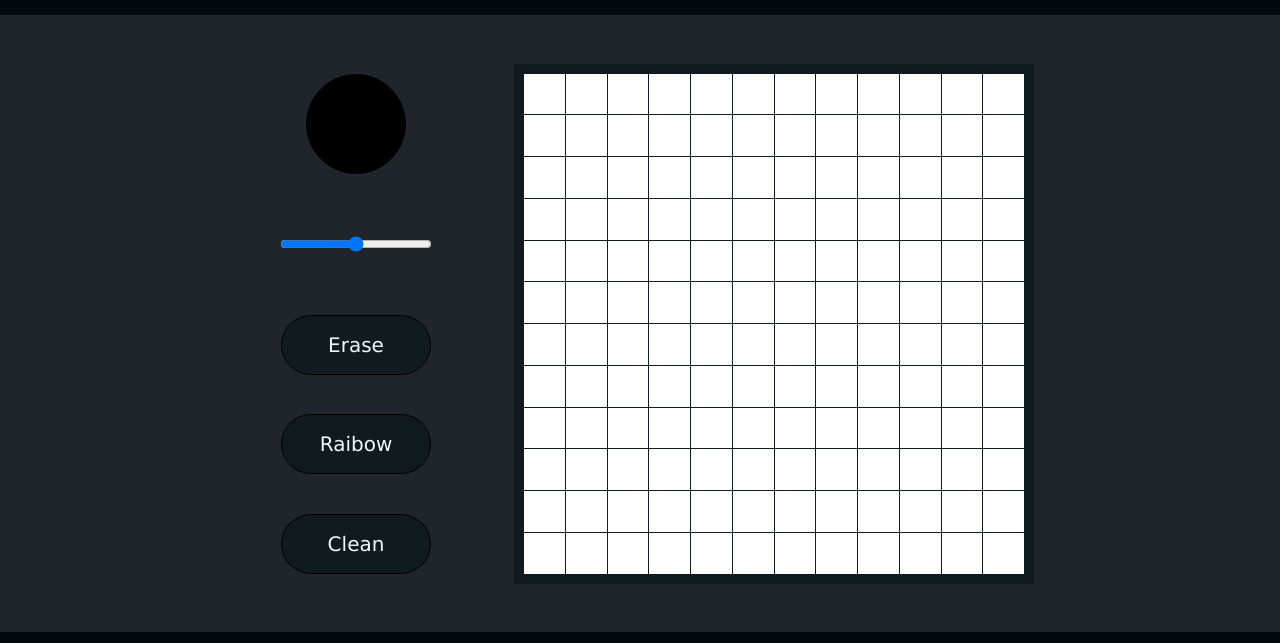
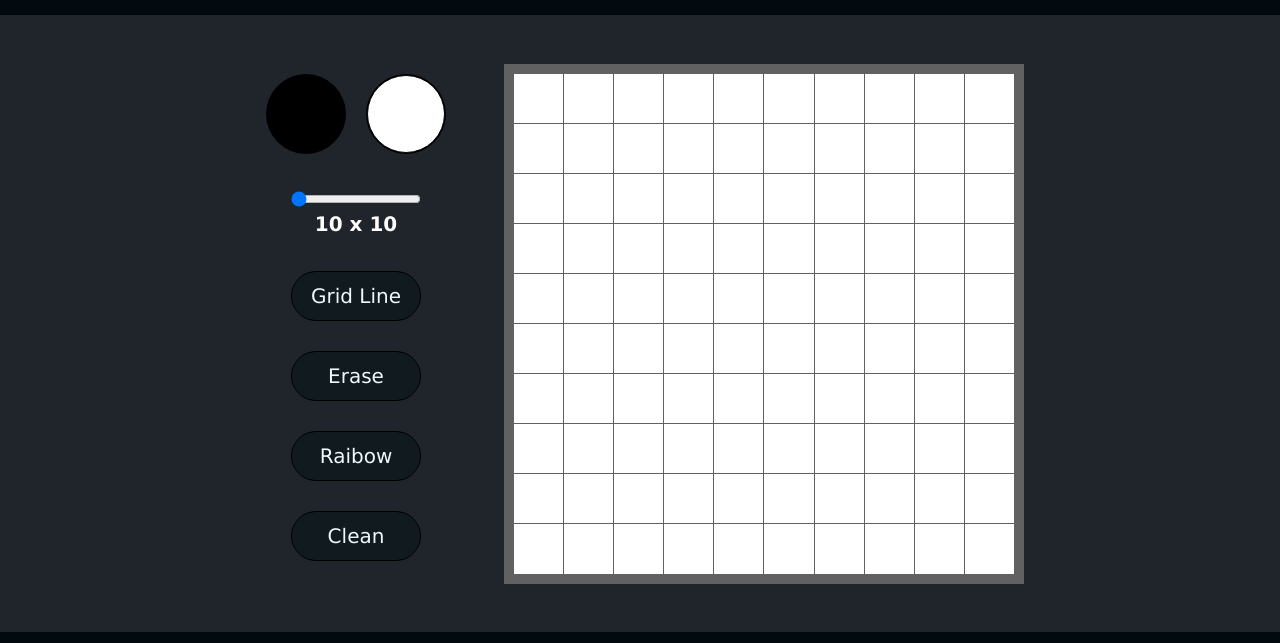
Before and after one commit to renzalhades/etch_a_sketch, a plain HTML site: page index.html in a window 1280 px wide. Shown: the part 68-711 px from the top of the page. Drawn offline with Linux system fonts and the light colour scheme.

Commit message:
Implemented realtime change of grid color and size when values are adjusted.

```diff
--- a/index.html
+++ b/index.html
@@ -9,7 +9,7 @@
     <title>Etch A Sketch</title>
 </head>
 
-<body id="body-content">
+<body>
 
     <header id="header-content">
         <h1>ETCH A SKETCH</h1>
@@ -18,11 +18,25 @@
     <main id="main-content">
 
         <div class="settings">
-            <input class = "color-picker" type="color" >
-            <input class = "grid-size-setting" type="range">
-            <button class="eraser-setting">Erase</button>
-            <button class="rainbow-setting">Raibow</button>
-            <button class="clean-setting">Clean</button >
+            <div class="color-picker">
+                <input class = "brush" type="color" value="#000000" >
+                <input class = "pad" type="color" value="#ffffff">
+            </div>
+
+            <div class="grid-setting">
+                <input class = "grid-size-setting" type="range"  min="10" max="100" value="5">
+                <div class="grid-size-value"> </div>
+            </div>
+
+            <div class="btn-setting">
+                <button class="line-setting">Grid Line</button >
+                <button class="eraser-setting">Erase</button>
+                <button class="rainbow-setting">Raibow</button>
+                <button class="clean-setting">Clean</button >
+            </div>
+
+
+
 
 
         </div>
--- a/scripts/etch_a_sketch.js
+++ b/scripts/etch_a_sketch.js
@@ -1,50 +1,65 @@
 
 
-let color = 'black';
-let INITIAL_SIZE = 30;
+let brushColor = 'black';
+let size = 10;
+
+const brushColorSelect = document.querySelector ('.brush');
+const padColorSelect = document.querySelector ('.pad');
+const gridSize = document.querySelector ('.grid-size-setting');
+const eraser = document.querySelector ('.eraser-setting');
+const clean = document.querySelector ('button.clean-setting');
+const gridSizeValue = document.querySelector ('.grid-size-value');
+const gridContainer = document.querySelector ('.board');
+const gridContainers = document.querySelectorAll ('.board');
+
+
+clean.onclick = () => cleanGrid ();
+gridSize.addEventListener ('input', updateGridSize )
+padColorSelect.addEventListener ('input', updateGridColor);
+brushColorSelect.oninput = (e) => brushColor = e.target.value;
+gridContainers.forEach ((grid) => grid.addEventListener ('mouseover', paint))
+gridContainers.forEach ((grid) => grid.addEventListener ('mousedown', paint))
+
+let mouseDown = false;
+document.body.addEventListener ('mousedown', () => mouseDown = true);
+document.body.addEventListener ('mouseup',() => mouseDown = false );
 
 
 
-setGridSize (12);
-
-const colorPicker = document.querySelector ('.color-picker');
-const gridSize = document.querySelector ('.grid-size-setting');
-const eraser = document.querySelector ('.eraser-setting');
-const clean = document.querySelector ('button.clean-setting');
-
-clean.onclick = () => cleanGrid ();
-colorPicker.oninput = (e) => color = e.target.value;
-gridSize.oninput = (e) => size = e.target.value;
-
-let mouseDown = false;
-document.body.onmousedown = () => (mouseDown = true);
-document.body.onmouseup = () => (mouseDown = false);
-
 function setGridSize (size) {
-    const gridContainer = document.querySelector ('.board');
     gridContainer.style.setProperty ('--size', size);
     let area = size*size;
+    gridSizeValue.innerHTML = size + ' x ' + size;
+
     for (let x=1; x <area+1; x++) {
         gridCreate = document.createElement ('div');
-        gridCreate.setAttribute ('id', ''+x)
+        gridCreate.classList.add ('grid');
         gridContainer.appendChild (gridCreate);
-        gridCreate.style.backgroundColor ='white';
-        gridCreate.addEventListener ('mouseover', paint);
-        gridCreate.addEventListener ('mousedown', paint);
     }
 }
 
 function paint (e) {
+    if (e.type === 'mouseover' && mouseDown) {
 
-    if (e.type === 'mouseover' && mouseDown) {
-        e.target.style.backgroundColor = color;
+        e.target.style.backgroundColor = brushColor;
     }
-
 }
 
 function cleanGrid () {
     const gridContainer = document.querySelector ('.board');
     gridContainer.innerHTML = '';
     setGridSize (size);
-    //
 }
+
+function updateGridSize (e) {
+    size = e.target.value;
+    gridSizeValue.innerHTML = size + ' x ' + size;
+    cleanGrid ();
+}
+
+function updateGridColor (e) {
+    padColor = e.target.value;
+    gridContainer.style.setProperty ('--padColor', padColor);
+}
+
+setGridSize (size);
--- a/styles/index_style.css
+++ b/styles/index_style.css
@@ -1,6 +1,6 @@
 :root {
     --size: 1;
-    --color:black;
+    --padColor: #ffffff;
 }
 
 * {
@@ -13,7 +13,7 @@ html{
     height: 100vh;
 }
 
-body#body-content {
+body {
     width: 100vw;
     min-width: 400px;
     background-color: rgb(31, 37, 43);
@@ -64,7 +64,6 @@ main#main-content {
     flex-direction: column;
     justify-content: space-between;
     align-items: center;
-    padding: 10px;
 }
 
 .board {
@@ -73,13 +72,23 @@ main#main-content {
     grid-template-columns: repeat(var(--size), 1fr);
     padding: 10px;
     gap: 1px;
-    background-color: rgb(17, 26, 31);
+    background-color: rgb(97, 97, 97);
+}
+.grid {
+    background-color: var(--padColor);
+    user-select: none;
+}
+.color-picker {
+    display: flex;
+    gap: 20px;
+    flex: 1;
 }
 
-input[type='color'] {
-    width: 100px;
-    height: 100px;
-    border-radius: 100px;
+input[type='color'].brush,
+input[type='color'].pad {
+    width: 80px;
+    height: 80px;
+    border-radius: 80px;
     background-color: black;
 }
 
@@ -88,21 +97,47 @@ input[type='color']::-webkit-color-swatch-wrapper {
 }
 
 input[type='color']::-webkit-color-swatch {
-    border: 2px solid black;
+    border: 1px solid rgb(0, 0, 0);
     border-radius: 70px;
+}
+
+.grid-setting,
+.btn-setting {
+    display: flex;
+    flex-direction: column;
+    justify-content: center;
+    flex: 1;
+    gap: 30px;
+}
+
+.grid-setting {
+    gap: 5px;
+    user-select: none;
+    margin-bottom: 10px;
+}
+
+.grid-size-value,
+.grid-size-setting {
+    width: 130px;
+    text-align: center;
+    align-items: center;
+    font-size: 20px;
+    font-weight: 600;
+    color: white;
 }
 
 .clean-setting,
 .eraser-setting,
 .rainbow-setting,
-.grid-size-setting {
-    width: 150px;
-    height: 60px;
+.line-setting {
+    width: 130px;
+    height: 50px;
     border: 1px solid black;
     background-color: rgb(17, 26, 31);
     border-radius: 100px;
     color: aliceblue;
     font-size: 20px;
+    user-select: none;
 }
 
 /* FOOTER */
```
